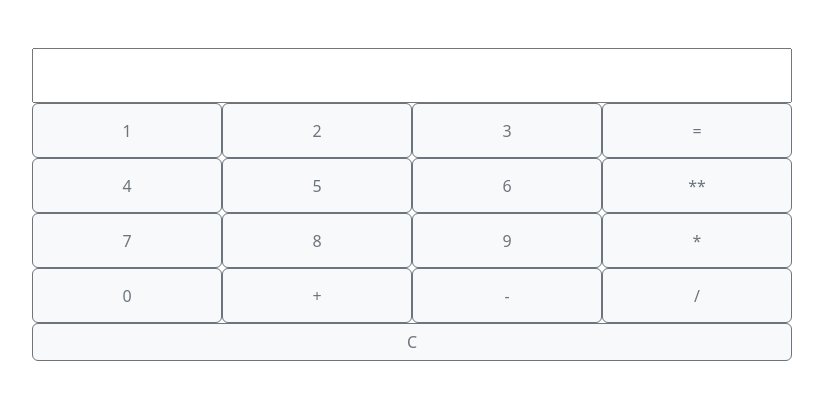
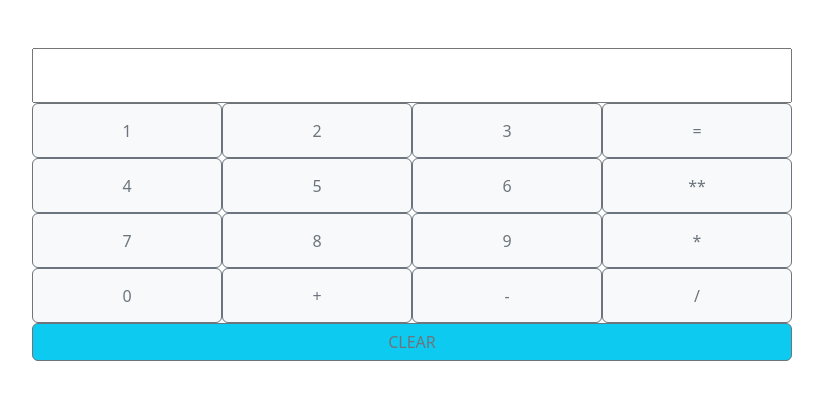
Before and after one commit to Danimatis/Calculator, a plain HTML site: page index.html in a window 1280 px wide. Shown: the whole page, without its empty margins (16-839 px from the left). Drawn offline with nearby package versions, Linux system fonts and the light colour scheme.

Commit message:
clear button color

```diff
--- a/index.html
+++ b/index.html
@@ -164,11 +164,11 @@
       <div class="row">
         <button
           onclick="erase()"
-          class="rounded col-8 btn btn-outline-secondary btn-light h-100"
+          class="rounded col-8 btn btn-outline-secondary btn-info h-100"
           value=""
           id="clear"
         >
-          C
+          CLEAR
         </button>
       </div>
     </div>
```
